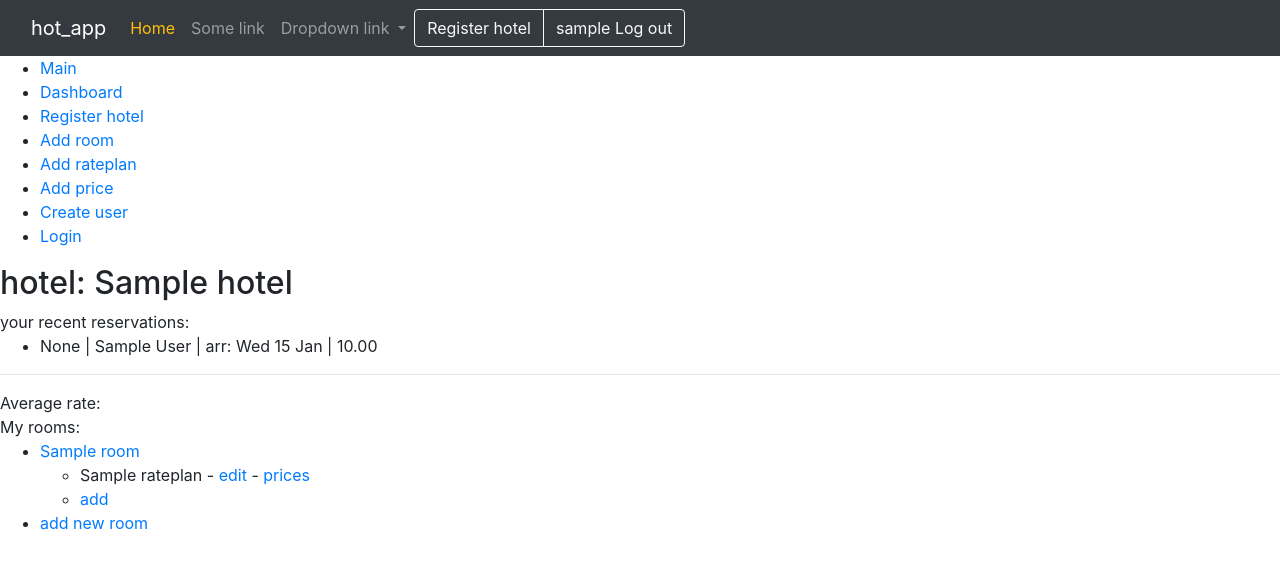
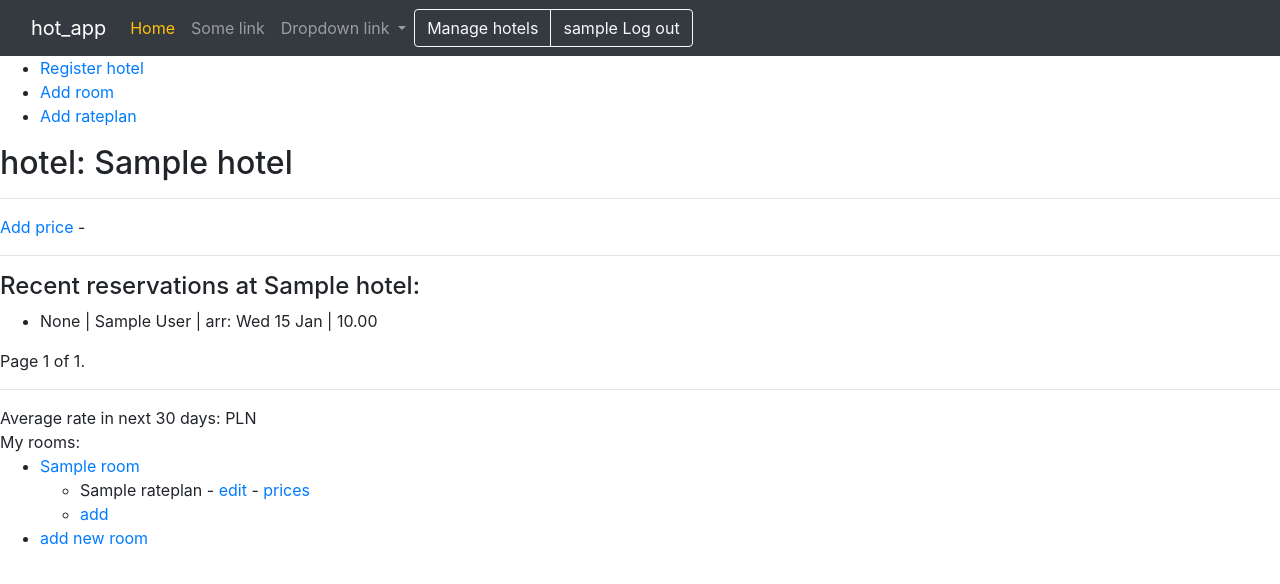
Before and after one commit to PiotrFiedoruk/ota_app, a Django app: page /dashboard/1/ in a window 1280 px wide. Shown: the top 584 px of the page. Run offline with Django 3.2, Linux system fonts and the light colour scheme; a user stored in the database is signed in; tables that the repository leaves empty hold one stand-in row (values such as "Sample post"); some libraries are stand-ins or nearby versions.

Commit message:
add dashboard pagination, and links, remove links from base.html, add base.html header links, add dashboard average price

```diff
--- a/hotel_app/urls.py
+++ b/hotel_app/urls.py
@@ -18,7 +18,7 @@
 from ota_app.views import HotelCreateView, RoomCreateView, RateplanCreateView, MainView, PriceCreateView, \
     HotelDashboardView, RateplanUpdateView, RoomUpdateView, HotelUpdateView, RoomDeleteView, RateplanDeleteView, \
     PriceUpdateView, CreateUserView, LoginView, LogoutView, RoomDetailsView, HotelDetailsView, RoomReserveView, \
-    ConfirmReservationView
+    ConfirmReservationView, ProfileView
 
 urlpatterns = [
     path('admin/', admin.site.urls),
@@ -45,4 +45,5 @@
     path('register-user/', CreateUserView.as_view(), name='register_user'),
     path('login/', LoginView.as_view(), name='login'),
     path('logout/', LogoutView.as_view(), name='logout'),
+    path('profile/', ProfileView.as_view(), name='profile'),
 ]
--- a/ota_app/models.py
+++ b/ota_app/models.py
@@ -37,8 +37,8 @@
         ordering = ["date"]
 
 class Reservation(models.Model):
-    hotel =models.ForeignKey(Hotel, on_delete=models.PROTECT)
-    guest = models.ForeignKey(User, on_delete=models.PROTECT)
+    hotel =models.ForeignKey(Hotel, on_delete=models.PROTECT, related_name='hotel_reservations')
+    guest = models.ForeignKey(User, on_delete=models.PROTECT, related_name='guest_reservations')
     rateplan = models.ManyToManyField(Rateplan)
     price = models.DecimalField(max_digits=7, decimal_places=2)
     arrival = models.DateField()
--- a/ota_app/views.py
+++ b/ota_app/views.py
@@ -1,5 +1,6 @@
 from django.contrib.auth import authenticate, login, logout
 from django.contrib.auth.mixins import PermissionRequiredMixin, LoginRequiredMixin
+from django.core.paginator import Paginator
 from django.http import HttpResponseRedirect
 from django.shortcuts import render, redirect
 from django.urls import reverse_lazy
@@ -98,6 +99,9 @@
         ctx = {'hotel': hotel_obj, 'room': room, 'rateplan': rateplan, 'guests': guests, 'arrival': arrival,
                'departure': departure, 'total_price':total_price}
         return render(request, 'ota_app/confirm_reservation.html', ctx)
+
+
+
 #no post
 class HotelDashboardView(LoginRequiredMixin, View):
 
@@ -107,14 +111,26 @@
         # check if property belongs to logged in user:
         if hotel_owner_username != request.user.username:
             raise Exception('this property does not belong to you')
+        # paginate reservations:
         reservations = Reservation.objects.filter(hotel=hotel)
+        paginator = Paginator(reservations, 5)  # Show reservations per page.
+
+        page_number = request.GET.get('page')
+        page_obj = paginator.get_page(page_number)
+
+
+
+
+
         # calculate average prices:
         total_average = 0
         date_today = datetime.date.today()
         date_end = date_today + datetime.timedelta(days=30)
+        date_today = datetime.date.today().strftime("%Y-%m-%d")
+        date_end = date_end.strftime("%Y-%m-%d")
         # average price not working:
         total_average = Price.objects.filter(rateplan_id__room_id__hotel_id=hid, date__range=[date_today, date_end]).aggregate(Avg('price_1'))
-        ctx = {'hotel': hotel, 'reservations': reservations, 'total_average': total_average}
+        ctx = {'hotel': hotel, 'reservations': reservations, 'total_average': total_average, 'page_obj': page_obj}
         return render(request, 'ota_app/dahsboard.html', ctx)
 #f
 class HotelCreateView(LoginRequiredMixin, FormView):
@@ -391,4 +407,19 @@
 class LogoutView(View):
     def get(self, request):
         logout(request)
-        return redirect(request.META['HTTP_REFERER'])
+        return redirect('main')
+
+class ProfileView(View):
+    # def test_func(self, hid):
+    #     return len(self.user.request.hotel_owner.hotels_owned.filter(id=hid)) > 0
+
+    def get(self, request):
+        user = request.user
+        # get list of owned hotels:
+        hotels_owned = user.hotel_owner.hotels_owned.all()
+
+        reservations = user.guest_reservations.all().order_by('arrival')
+
+        test = user.has_perm('ota_app.change_hotel')
+        ctx = {'test': test, 'hotels_owned': hotels_owned, 'reservations': reservations}
+        return render(request, 'ota_app/profile_view.html', ctx)
--- a/templates/ota_app/base.html
+++ b/templates/ota_app/base.html
@@ -35,7 +35,7 @@
                 </ul>
 			<div class="btn-group">
 			    {% if user.is_authenticated %}
-                    <a href="{% url 'create_hotel' %}" class="btn btn-outline-light">Register hotel</a>
+                    <a href="{% url 'profile' %}" class="btn btn-outline-light">Manage hotels</a>
                     <a href="{% url 'logout' %}" class="btn btn-outline-light">{{ user.get_username }} Log out</a>
                 {% else %}
                     <a href="{% url 'register_user' %}" class="btn btn-outline-light">Sign up</a>
@@ -50,14 +50,10 @@
 
 
 <ul>
-<li><a href="{% url 'main' %}">Main</a></li>
-<li><a href="{% url 'dashboard' 2%}">Dashboard</a></li>
 <li><a href="{% url 'create_hotel' %}">Register hotel</a></li>
 <li><a href="{% url 'create_room' 1 %}">Add room</a></li>
 <li><a href="{% url 'create_rateplan' 1 2%}">Add rateplan</a></li>
-<li><a href="{% url 'create_price' 2 %}">Add price</a></li>
-<li><a href="{% url 'register_user' %}">Create user</a></li>
-<li><a href="{% url 'login' %}">Login</a></li>
+
 </ul>
 {% block content %}
 
--- a/templates/ota_app/dahsboard.html
+++ b/templates/ota_app/dahsboard.html
@@ -1,19 +1,57 @@
 {% include 'ota_app/base.html' %}
 {% block content %}
-    <h2> hotel: {{ hotel.name }} </h2>
+    <h2> hotel: {{ hotel.name }} </h2><hr>
+    <a href="{% url 'create_price' hotel.id %}">Add price</a> -
+    <hr>
     <div>
-        your recent reservations:
-        <ul>
-        {% for reservation in reservations %}
-            <li>{{ reservation.rateplan.name }} | {{ reservation.guest.first_name }} {{ reservation.guest.last_name }} |
-                arr: {{ reservation.arrival|date:"D d M" }} | {{ reservation.price }}</li>
-        {% endfor %}
-        </ul>
+
+
+
+
+
+
+
+
+        <h4>Recent reservations at {{ hotel.name }}:</h4>
+    <ul>
+    {% for reservation in page_obj %}
+    {# Each "contact" is a Contact model object. #}
+    <li>{{ reservation.rateplan.name }} | {{ reservation.guest.first_name }} {{ reservation.guest.last_name }} |
+        arr: {{ reservation.arrival|date:"D d M" }} | {{ reservation.price }}<br></li>
+
+{% endfor %}
+    </ul>
+<div class="pagination">
+    <span class="step-links">
+        {% if page_obj.has_previous %}
+            <a href="?page=1">&laquo; first</a>
+            <a href="?page={{ page_obj.previous_page_number }}">previous</a>
+        {% endif %}
+
+        <span class="current">
+            Page {{ page_obj.number }} of {{ page_obj.paginator.num_pages }}.
+        </span>
+
+        {% if page_obj.has_next %}
+            <a href="?page={{ page_obj.next_page_number }}">next</a>
+            <a href="?page={{ page_obj.paginator.num_pages }}">last &raquo;</a>
+        {% endif %}
+    </span>
+</div>
+
+
+
+
+
+
+
+
+
+
     <hr>
     </div>
     <div>
-        Average rate:
-        {{ total_average|floatformat:"2" }}
+        Average rate in next 30 days: {{ total_average.price_1__avg|floatformat:"2" }} PLN
     </div>
     <div>
     <h>My rooms:</h>
```
Also changed, not shown: templates/ota_app/profile_view.html (added, +21 -0 lines), ota_app/migrations/0005_auto_20210315_0848.py (added), ota_app/migrations/0006_auto_20210315_1030.py (added), ota_app/migrations/0007_auto_20210315_2156.py (added).
